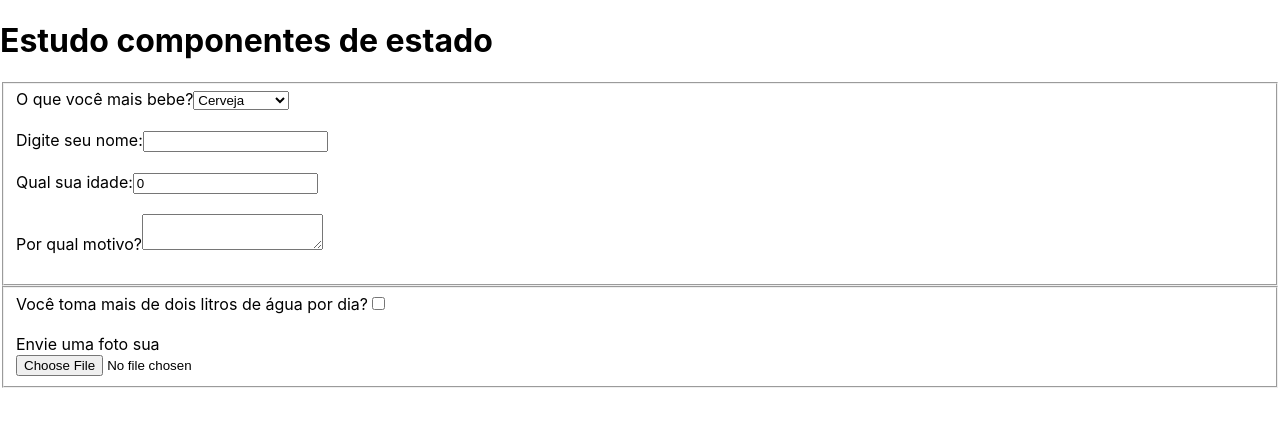
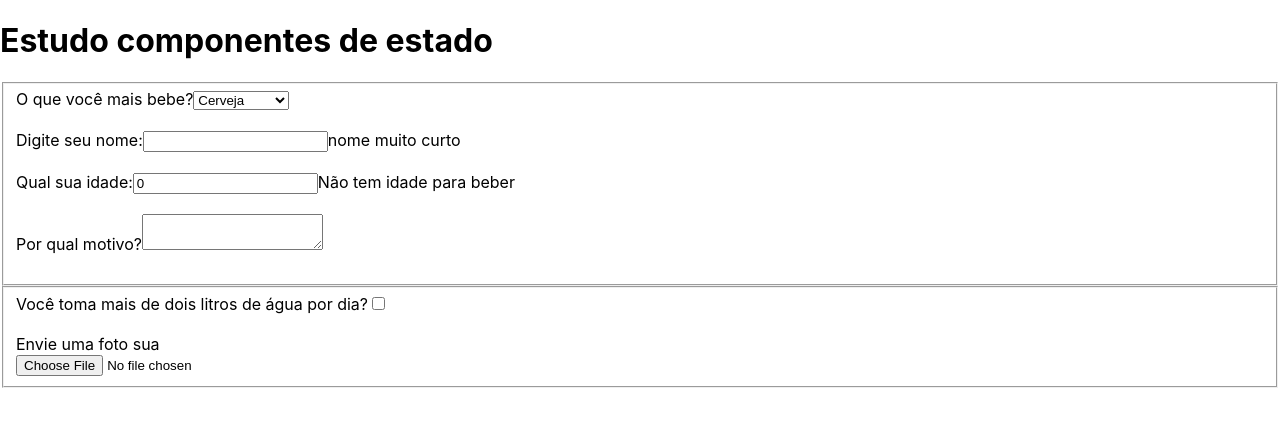
Before and after one commit to thierrydrmv/trybe-exercises, a React (Create React App) app in the folder front-end/bloco-11-componentes-com-estado-eventos-e-forms/dia-02-formularios-com-react/conteudo/componentes-controlados/: page / in a window 1280 px wide. Shown: the top 426 px of the page. Built offline with nearby package versions, Linux system fonts and the light colour scheme.

Commit message:
exercicio 8

```diff
--- a/front-end/bloco-11-componentes-com-estado-eventos-e-forms/dia-02-formularios-com-react/conteudo/componentes-controlados/src/App.js
+++ b/front-end/bloco-11-componentes-com-estado-eventos-e-forms/dia-02-formularios-com-react/conteudo/componentes-controlados/src/App.js
@@ -13,7 +13,6 @@ class App extends React.Component {
 
   handleChange = ({target}) => {
     const { name } = target;
-    console.log(target);
     const value = target.type === 'checkbox' ? target.checked : target.value;
     this.setState({ [name]: value, });
   }
--- a/front-end/bloco-11-componentes-com-estado-eventos-e-forms/dia-02-formularios-com-react/conteudo/componentes-controlados/src/components/Form.jsx
+++ b/front-end/bloco-11-componentes-com-estado-eventos-e-forms/dia-02-formularios-com-react/conteudo/componentes-controlados/src/components/Form.jsx
@@ -15,7 +15,7 @@ export default class Form extends Component {
           <br></br>
             Digite seu nome:
           <Input
-          value={nome}
+          nome={nome}
           handleChange={handleChange}
           />
           <br></br>
@@ -27,6 +27,7 @@ export default class Form extends Component {
           onChange={handleChange}
           type='number'
           />
+          { idade < 18 ? 'Não tem idade para beber' : 'Beba avontade' }
           <br></br>
           <br></br>
             Por qual motivo?
--- a/front-end/bloco-11-componentes-com-estado-eventos-e-forms/dia-02-formularios-com-react/conteudo/componentes-controlados/src/components/Input.jsx
+++ b/front-end/bloco-11-componentes-com-estado-eventos-e-forms/dia-02-formularios-com-react/conteudo/componentes-controlados/src/components/Input.jsx
@@ -4,12 +4,15 @@ export default class Input extends Component {
   render() {
     const { nome, handleChange } = this.props;
     return (
+    <label htmlFor="nome">
       <input
       name='nome'
       value={nome}
       onChange={handleChange}
       type='text'
       />
+      { nome.length < 5 ? "nome muito curto" : "aprovado" }
+    </label>
     )
   }
 }
```
